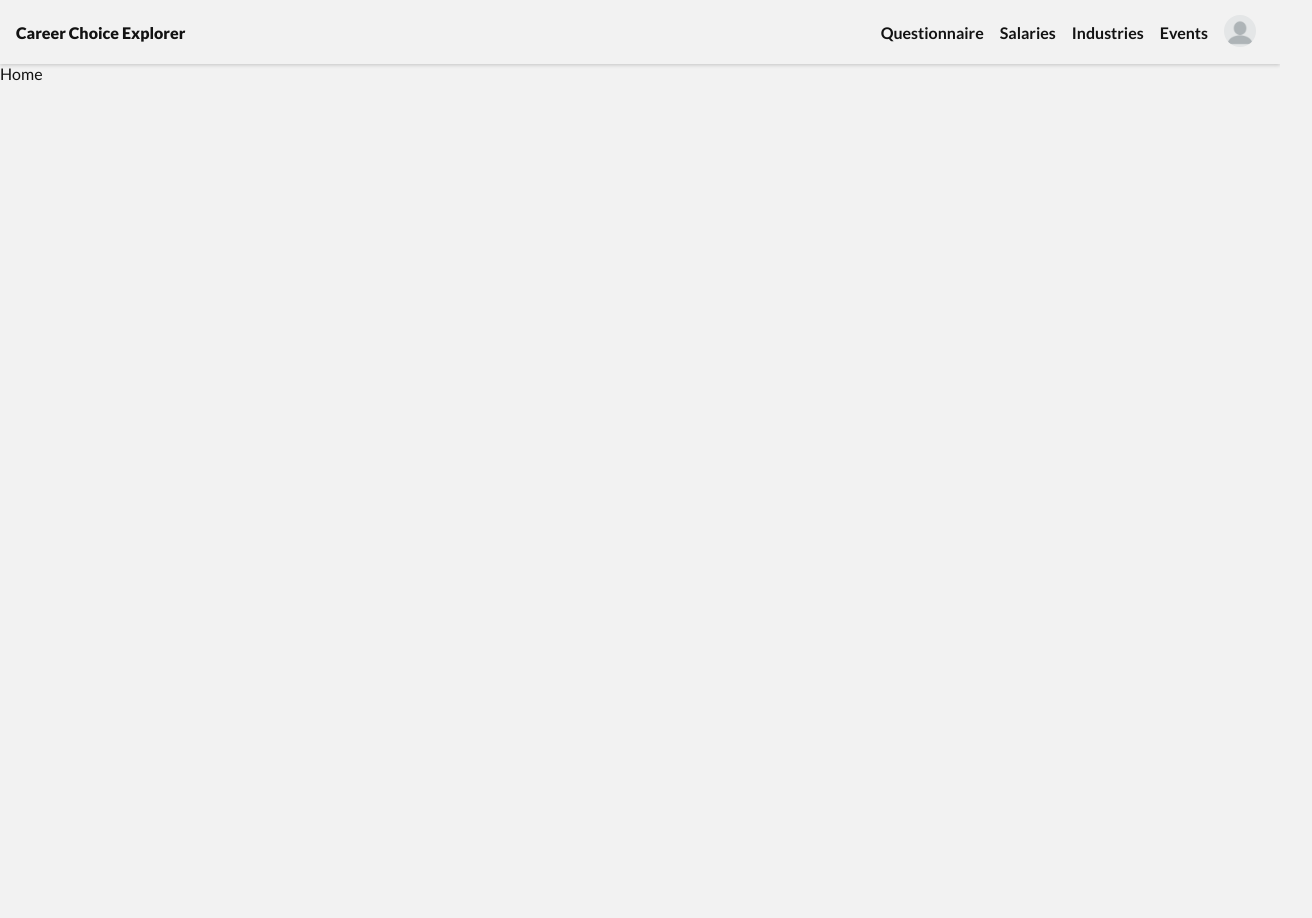
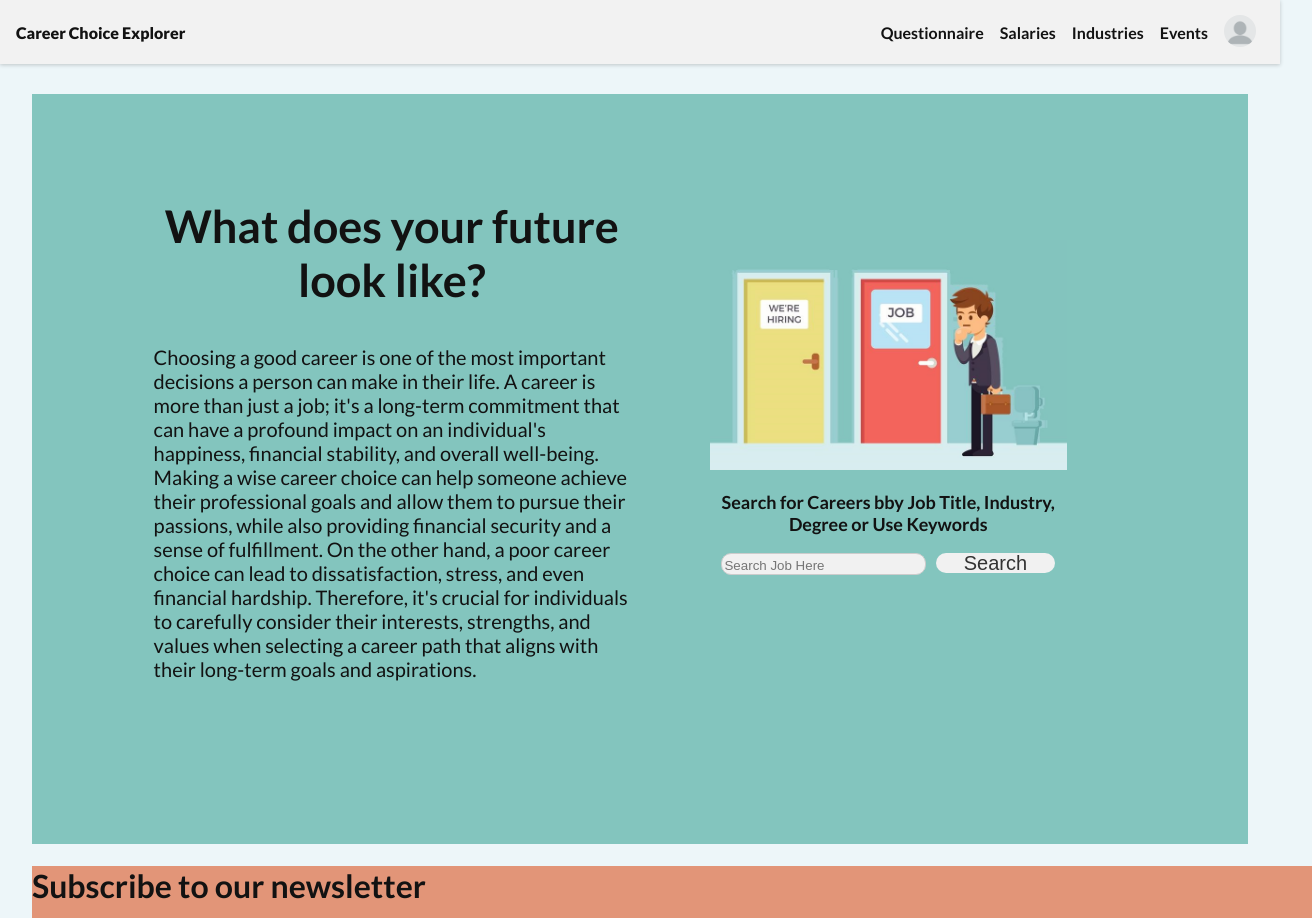
Before and after one commit to derron-ward/CareerChoiceExplorer, a React (Vite) app: page / in a window 1280 px wide. Shown: the top 918 px of the page, 1312 px wide, since content can reach past the window. Before the commit the page ends 800 px from the top, so only its background shows below. Built offline with nearby package versions, Linux system fonts and the light colour scheme.

Commit message:
Adding systling to Homepage and footer

```diff
--- a/src/App.jsx
+++ b/src/App.jsx
@@ -2,6 +2,7 @@ import { BrowserRouter as Router, Routes, Route } from 'react-router-dom'
 import './App.css'
 
 import Navbar from './components/Navbar'
+import FooterMain from './components/footerMain'
 
 import Home from './pages/Home'
 import Questionnaire from './pages/Questionnaire'
@@ -23,6 +24,7 @@ function App() {
                 <Route path='/events' element={<Events />} />
                 <Route path='/profile' element={<Profile />} />
             </Routes>
+            <FooterMain />
         </Router>
     </div>
   )
--- /dev/null
+++ b/src/components/Home.css
@@ -0,0 +1,75 @@
+.container {
+    display: flex;
+    justify-content: space-between;
+    align-items: center;
+  }
+
+  .left-column {
+    width: 48%;
+    padding: 20px;
+    padding-left: 10%;
+    height: 50%;
+  }
+
+  .right-column {
+    width: 48%;
+    padding-right: 10%;
+    text-align: center;
+    height: 50%;
+  }
+
+  .header {
+    text-align: center;
+    color: #E29578;
+    margin-top: 2.5%;
+  }
+  body {
+    background-color: #EDF6F9;
+  }
+  input[type="text"] {
+    background-color: #f1f1f1;
+    border: 1px solid #ccc;
+    padding-right: 5%;
+    padding-top: 1%;
+    border-radius: 10px;
+  }
+  .searchButton {
+    background-color: #f1f1f1;
+    color: #333;
+    height: 5px;
+    width: 25%;
+    border: none;
+    padding: 10px 20px;
+    font-size: 20px;
+    border-radius: 10px;
+    margin-left: 2%;
+    line-height: 0%;
+    font-weight: 300;
+  }
+  .JobSearchImage {
+    max-width: 75%;
+    max-height: 50%;
+  }
+  .JobSearchTitle {
+    width: 80%;
+    padding-left: 10%;
+    font-size: 18px;
+  }
+
+  .webpage {
+    background-color: #83C5BE;
+    margin-left: 2.5%;
+    margin-right: 2.5%;
+    height: 750px;
+  }
+  .mainbody {
+    font-size: 20px;
+  }
+  .MainBodyTitle {
+    font-size: 45px;
+    text-align: center;
+    padding-top: 10%;
+  }
+  .mainBodyParagraph {
+    font-size: 20px;
+  }
--- /dev/null
+++ b/src/components/footerMain.css
@@ -0,0 +1,12 @@
+.subscribeBox {
+    background-color: #E29578;
+    width: 100%;
+    bottom: 0px;
+    margin-left: 2.5%;
+    margin-right: 2.5%;
+}
+
+.subscribetext {
+    margin-bottom: 2%;
+    margin-top: -10px;
+}
--- /dev/null
+++ b/src/components/footerMain.jsx
@@ -0,0 +1,13 @@
+import React from 'react'
+import './FooterMain.css'
+
+function FooterMain() {
+  return (
+    <div className="subscribeBox">
+      <h1 className="subscribe">Subscribe to our newsletter</h1>
+      <h3 class="subscribetext">For news about upcoming events or any job related news</h3>
+    </div>
+  )
+}
+
+export default FooterMain
--- a/src/pages/Home.jsx
+++ b/src/pages/Home.jsx
@@ -1,9 +1,34 @@
-import React from 'react'
+import React, { useEffect } from 'react';
+import '../components/Home.css';
+import jobImage from '../assets/jobSearch.jpg';
+//import client from '../components/connectDB.jsx';
+
+
 
 function Home() {
   return (
-    <div>Home</div>
-  )
+    <div>
+      <div class = "webpage">
+      <div class="header">
+      </div>
+      <div className="container">
+      <div className="left-column">
+          <div class="mainBody">
+          <h2 class ="MainBodyTitle">What does your future look like?</h2>
+          <p class="mainBodyParagraph">Choosing a good career is one of the most important decisions a person can make in their life. A career is more than just a job; it's a long-term commitment that can have a profound impact on an individual's happiness, financial stability, and overall well-being. Making a wise career choice can help someone achieve their professional goals and allow them to pursue their passions, while also providing financial security and a sense of fulfillment. On the other hand, a poor career choice can lead to dissatisfaction, stress, and even financial hardship. Therefore, it's crucial for individuals to carefully consider their interests, strengths, and values when selecting a career path that aligns with their long-term goals and aspirations.</p>
+        </div>
+      </div>
+      <div className="right-column">
+        <img class="JobSearchImage" src={jobImage} alt="My image"></img>
+        <h3 class="JobSearchTitle">Search for Careers bby Job Title, Industry, Degree or Use Keywords</h3>
+        <form class="searchForm"><input type="text" placeholder="Search Job Here"/>
+        <button class="searchButton">Search</button>
+        </form>
+      </div>
+      </div>
+    </div>
+    </div>
+  );
 }
 
 export default Home
```
Also changed, not shown: src/assets/jobSearch.jpg (added).
